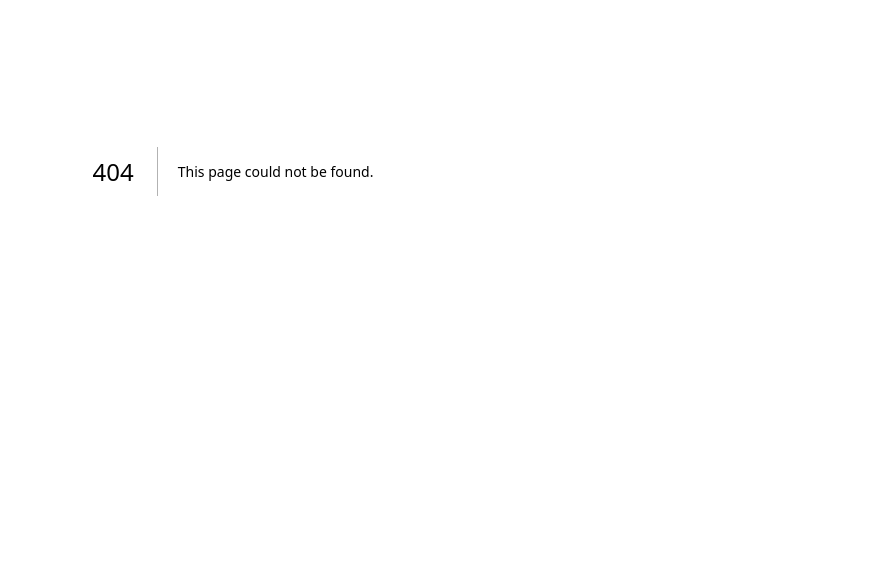
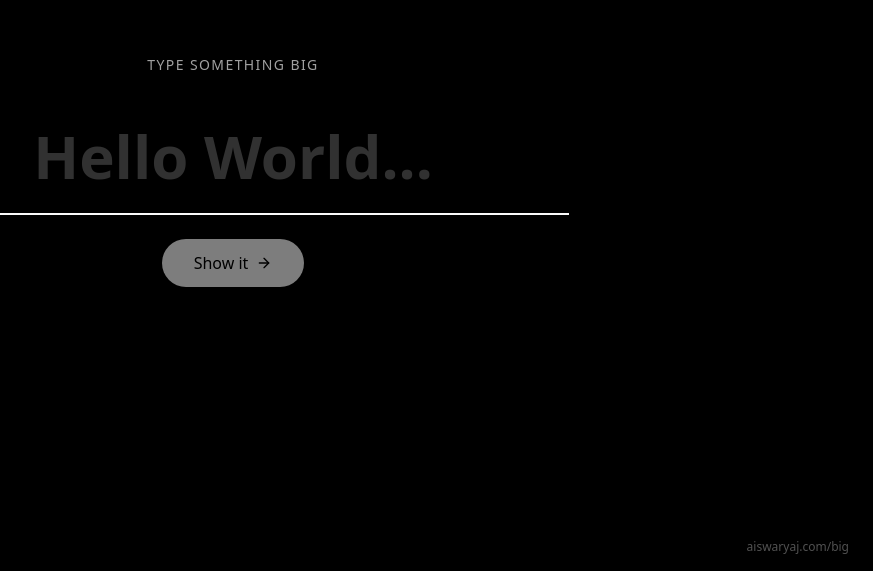
Before and after one commit to Aishh2k/portfolio-website, a Next.js app: page /big in a window 1280 px wide. Before the commit this address had no page. Shown: the part 229-800 px from the top of the page, without its empty margins (407-1280 px from the left). Built offline with nearby package versions, Linux system fonts and the light colour scheme.

Commit message:
Add /big page for large type display functionality

```diff
--- /dev/null
+++ b/src/app/big/page.tsx
@@ -0,0 +1,139 @@
+"use client"
+
+import { useState, useEffect } from "react"
+import { useSearchParams, useRouter } from "next/navigation"
+import { motion, AnimatePresence } from "framer-motion"
+import { ArrowRight, Copy, Share2 } from "lucide-react"
+
+// Wait, I don't see sonner in package.json. I'll stick to simple UI feedback.
+
+export default function BigPage() {
+    const searchParams = useSearchParams()
+    const router = useRouter()
+    const initialText = searchParams.get("text") || ""
+    const [text, setText] = useState(initialText)
+    const [isEditing, setIsEditing] = useState(!initialText)
+
+    // Update URL when text changes (debounced?)
+    // Actually, let's keep it simple: Input mode vs Display mode.
+
+    useEffect(() => {
+        if (initialText) {
+            setText(initialText)
+            setIsEditing(false)
+        } else {
+            setIsEditing(true)
+        }
+    }, [initialText])
+
+    const handleSubmit = (e: React.FormEvent) => {
+        e.preventDefault()
+        if (text.trim()) {
+            router.push(`/big?text=${encodeURIComponent(text)}`)
+            setIsEditing(false)
+        }
+    }
+
+    const [copied, setCopied] = useState(false)
+
+    const copyToClipboard = () => {
+        navigator.clipboard.writeText(text)
+        setCopied(true)
+        setTimeout(() => setCopied(false), 2000)
+    }
+
+    const shareUrl = () => {
+        const url = window.location.href
+        navigator.clipboard.writeText(url)
+        setCopied(true)
+        setTimeout(() => setCopied(false), 2000)
+    }
+
+    // Dynamic font size calculation could be complex, but let's start with a robust CSS approach using viewport units
+    // and a char-count based class.
+
+    return (
+        <main className="h-screen w-full bg-background text-foreground flex flex-col items-center justify-center relative overflow-hidden p-4 md:p-10">
+            <AnimatePresence mode="wait">
+                {isEditing ? (
+                    <motion.div
+                        key="input"
+                        initial={{ opacity: 0, scale: 0.95 }}
+                        animate={{ opacity: 1, scale: 1 }}
+                        exit={{ opacity: 0, scale: 1.05 }}
+                        className="w-full max-w-2xl flex flex-col gap-8"
+                    >
+                        <form onSubmit={handleSubmit} className="flex flex-col gap-6">
+                            <label htmlFor="text-input" className="text-sm font-medium tracking-widest uppercase text-muted-foreground text-center">
+                                Type something big
+                            </label>
+                            <input
+                                id="text-input"
+                                type="text"
+                                value={text}
+                                onChange={(e) => setText(e.target.value)}
+                                placeholder="Hello World..."
+                                className="w-full bg-transparent border-b-2 border-foreground/20 py-4 text-4xl md:text-6xl font-bold placeholder:text-muted-foreground/30 focus:outline-none focus:border-foreground transition-colors text-center"
+                                autoFocus
+                            />
+                            <button
+                                type="submit"
+                                disabled={!text.trim()}
+                                className="mx-auto flex items-center gap-2 px-8 py-3 rounded-full bg-foreground text-background font-medium hover:bg-foreground/90 disabled:opacity-50 disabled:cursor-not-allowed transition-all"
+                            >
+                                Show it <ArrowRight className="w-4 h-4" />
+                            </button>
+                        </form>
+                    </motion.div>
+                ) : (
+                    <motion.div
+                        key="display"
+                        initial={{ opacity: 0 }}
+                        animate={{ opacity: 1 }}
+                        exit={{ opacity: 0 }}
+                        className="w-full h-full flex items-center justify-center relative group"
+                    >
+                        <h1
+                            className="font-bold text-center leading-tight break-words"
+                            style={{
+                                fontSize: `clamp(2rem, ${150 / Math.max(text.length, 5)}vw, 25vw)`
+                            }}
+                        >
+                            {text}
+                        </h1>
+
+                        {/* Controls Overlay */}
+                        <div className="absolute bottom-10 left-1/2 -translate-x-1/2 flex items-center gap-4 opacity-0 group-hover:opacity-100 transition-opacity duration-300">
+                            <button
+                                onClick={() => setIsEditing(true)}
+                                className="p-3 rounded-full bg-background border border-border hover:bg-muted transition-colors"
+                                title="Edit"
+                            >
+                                <span className="text-xs font-bold px-2">EDIT</span>
+                            </button>
+                            <button
+                                onClick={copyToClipboard}
+                                className="p-3 rounded-full bg-background border border-border hover:bg-muted transition-colors relative"
+                                title="Copy Text"
+                            >
+                                {copied ? <span className="text-xs font-bold px-1">COPIED</span> : <Copy className="w-5 h-5" />}
+                            </button>
+                            <button
+                                onClick={shareUrl}
+                                className="p-3 rounded-full bg-background border border-border hover:bg-muted transition-colors"
+                                title="Copy Link"
+                            >
+                                <Share2 className="w-5 h-5" />
+                            </button>
+                        </div>
+                    </motion.div>
+                )}
+            </AnimatePresence>
+
+            {/* Simple footer for context */}
+            <div className="absolute bottom-4 right-6 text-xs text-muted-foreground opacity-50">
+                aiswaryaj.com/big
+            </div>
+        </main>
+    )
+}
```
